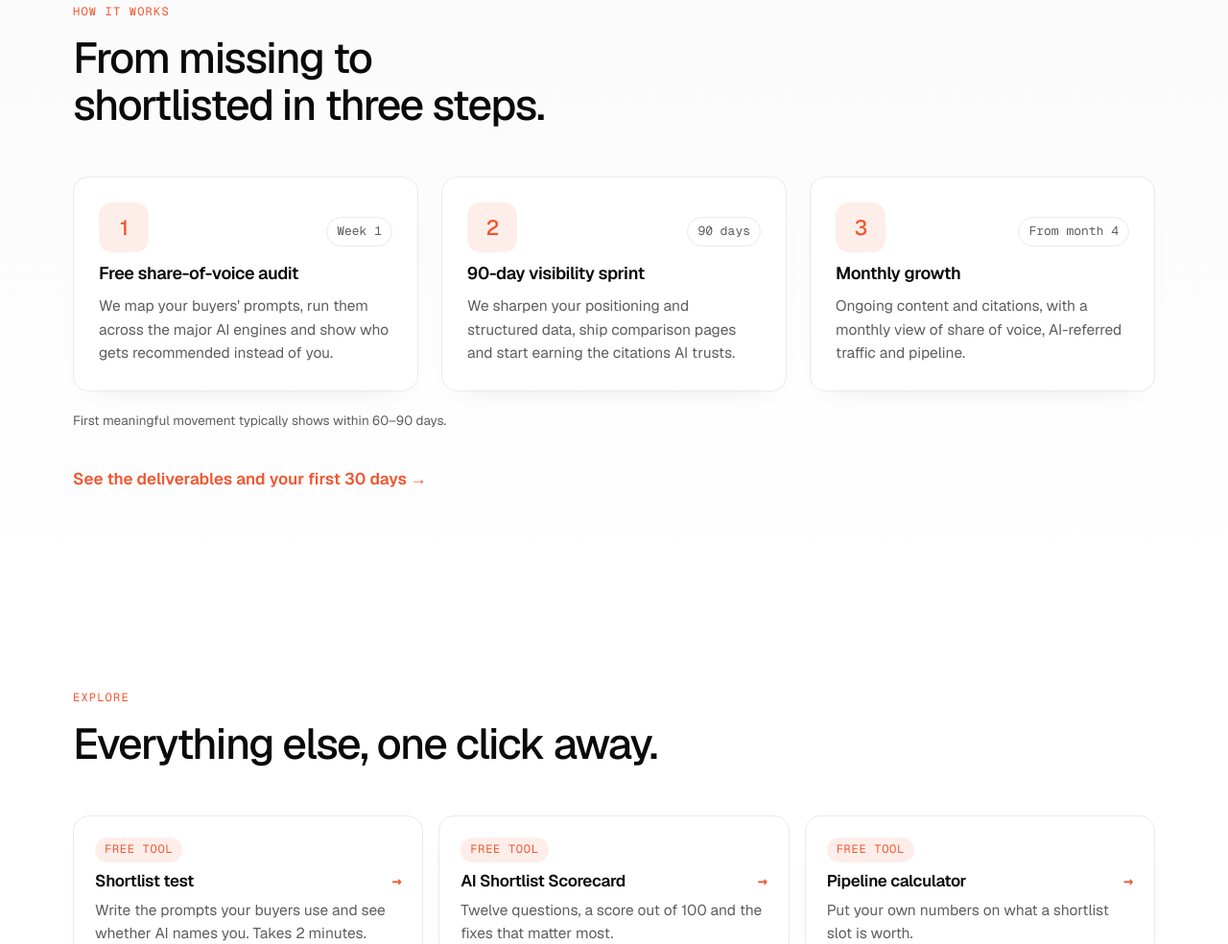
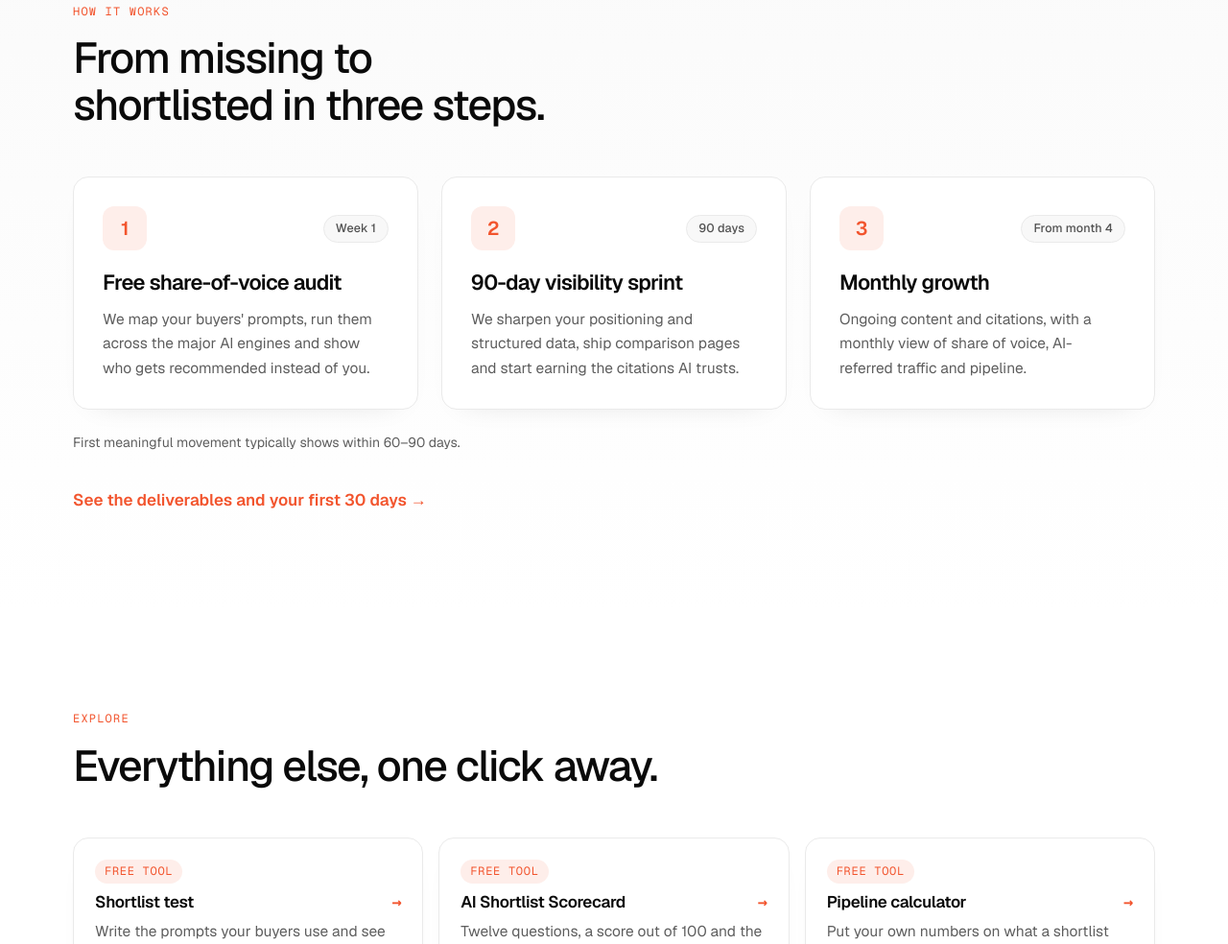
Before and after one commit to buildwithayanc-png/postsearchlabs-site, a plain HTML site: page index.html in a window 1280 px wide. Shown: the part 2290-3274 px from the top of the page at 96% size. Drawn offline with nearby package versions, Linux system fonts and the light colour scheme; a web font is replaced by a local one.

Commit message:
How it works cards: Fustat number and title, Geist pill and text, more breathing room

```diff
--- a/goji.css
+++ b/goji.css
@@ -744,3 +744,37 @@ html.gh-top .gh:not(.is-open)::before { opacity: 0; }
   .sitebox__btn { width: 100%; border-radius: 0 0 12px 12px; }
   .lead__row { grid-template-columns: 1fr; }
 }
+
+/* ==========================================================================
+   v6 STEP CARDS ("How it works"): one font per role.
+   Number + title in Fustat (the heading font), pill + text in Geist.
+   ========================================================================== */
+.steps .step { padding: 30px; gap: 12px; }
+.step__top { align-items: center; margin-bottom: 8px; }
+.step__n {
+  width: 46px; height: 46px; border-radius: 12px;
+  font-family: var(--display); font-size: 20px; font-weight: 700;
+  letter-spacing: -0.02em; line-height: 1;
+}
+.step__time {
+  padding: 7px 12px; border-radius: 999px;
+  background: color-mix(in srgb, var(--ink) 3%, var(--surface));
+  border: 1px solid var(--line);
+  font-family: var(--body); font-size: 12.5px; font-weight: 500;
+  letter-spacing: 0.01em; line-height: 1;
+  color: color-mix(in srgb, var(--ink) 70%, transparent);
+}
+.step h3 {
+  font-family: var(--display); font-size: 22px; font-weight: 600;
+  letter-spacing: -0.03em; line-height: 1.2; color: var(--ink);
+}
+.step p {
+  font-size: 15.5px; line-height: 1.65; color: var(--muted);
+  text-wrap: pretty;
+}
+.steps__note { margin-top: 24px; font-size: 14px; line-height: 1.5; }
+@media (max-width: 760px) {
+  .steps .step { padding: 22px; }
+  .step h3 { font-size: 20px; }
+  .step p { font-size: 15px; }
+}
--- a/index.html
+++ b/index.html
@@ -136,7 +136,7 @@
 <noscript><link rel="stylesheet" href="https://fonts.googleapis.com/css2?family=Fustat:wght@500;600;700&amp;family=Geist:wght@400;500;600&amp;family=Geist+Mono:wght@400;500&amp;display=swap"></noscript>
 <script src="theme.js?v=3"></script>
 <link rel="stylesheet" href="styles.css?v=20261122h">
-<link rel="stylesheet" href="goji.css?v=4">
+<link rel="stylesheet" href="goji.css?v=5">
 <script src="consent.js"></script>
 </head>
 <body>
```
Also changed, not shown: 404.html (+1 -1 lines), about.html (+1 -1 lines), cookies.html (+1 -1 lines), faq.html (+1 -1 lines), privacy.html (+1 -1 lines), scorecard.html (+1 -1 lines), services.html (+1 -1 lines), terms.html (+1 -1 lines), tools.html (+1 -1 lines), why.html (+1 -1 lines).
